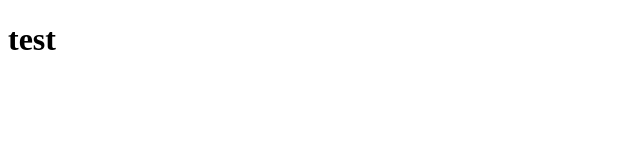
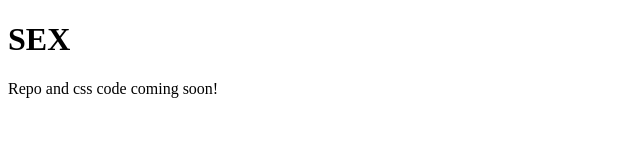
Before and after one commit to DaJakerBoss/human1895.github.io, a plain HTML site: page index.html in a window 1280 px wide. Shown: the whole page, without its empty margins (0-640 px from the left). Drawn offline with Linux system fonts and the light colour scheme.

Commit message:
Update index.html

```diff
--- a/index.html
+++ b/index.html
@@ -1,6 +1,7 @@
 <!DOCTYPE html>
 <html>
     <body>
-        <h1>test</h1>
+        <h1>SEX</h1>
+        <p>Repo and css code coming soon!</p>
     </body>
 </html>
```
